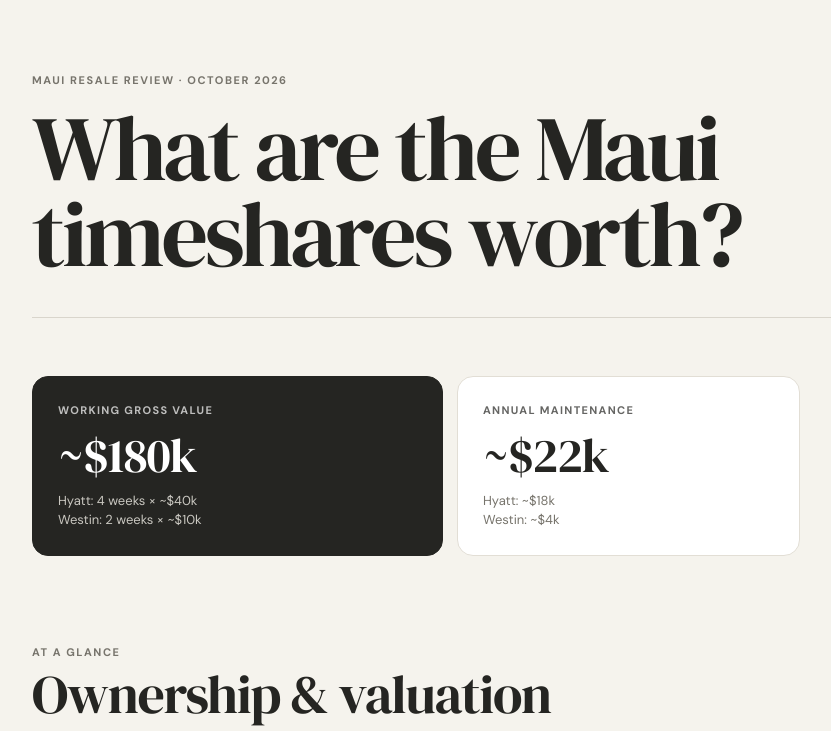
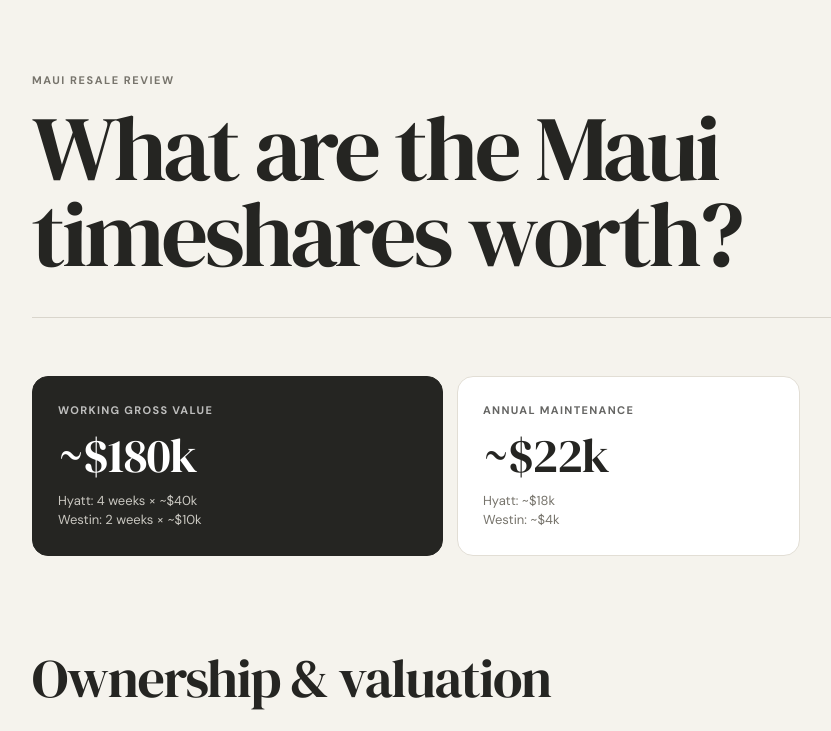
Before and after one commit to dougheindel/maui-resale, a React (Vite) app: page / in a window 1280 px wide. Shown: the top 731 px of the page, without its empty margins (46-877 px from the left). Built offline with nearby package versions, Linux system fonts and the light colour scheme.

Commit message:
Update Maui resale review section
Removed the date from the Maui resale review section.

```diff
--- a/src/main.jsx
+++ b/src/main.jsx
@@ -127,7 +127,7 @@ function App() {
                 {/* HERO */}
                 <section className="hero">
                     <div className="eyebrow">
-                        Maui resale review · October 2026
+                        Maui resale review
                     </div>
 
                     <h1>
@@ -170,8 +170,6 @@ function App() {
                 <section className="section valuation">
                     <div className="section-head">
                         <div>
-                            <div className="eyebrow">At a glance</div>
-
                             <h2>Ownership & valuation</h2>
                         </div>
                     </div>
```
